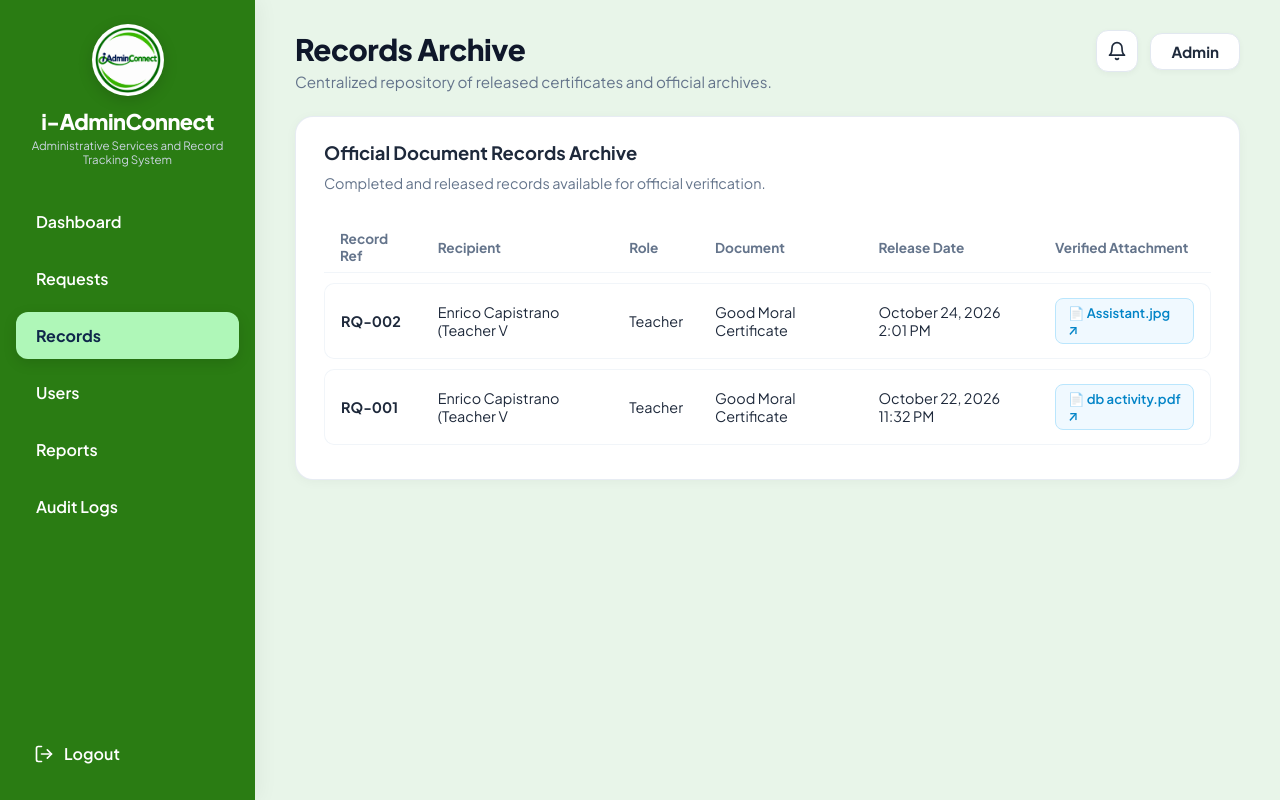
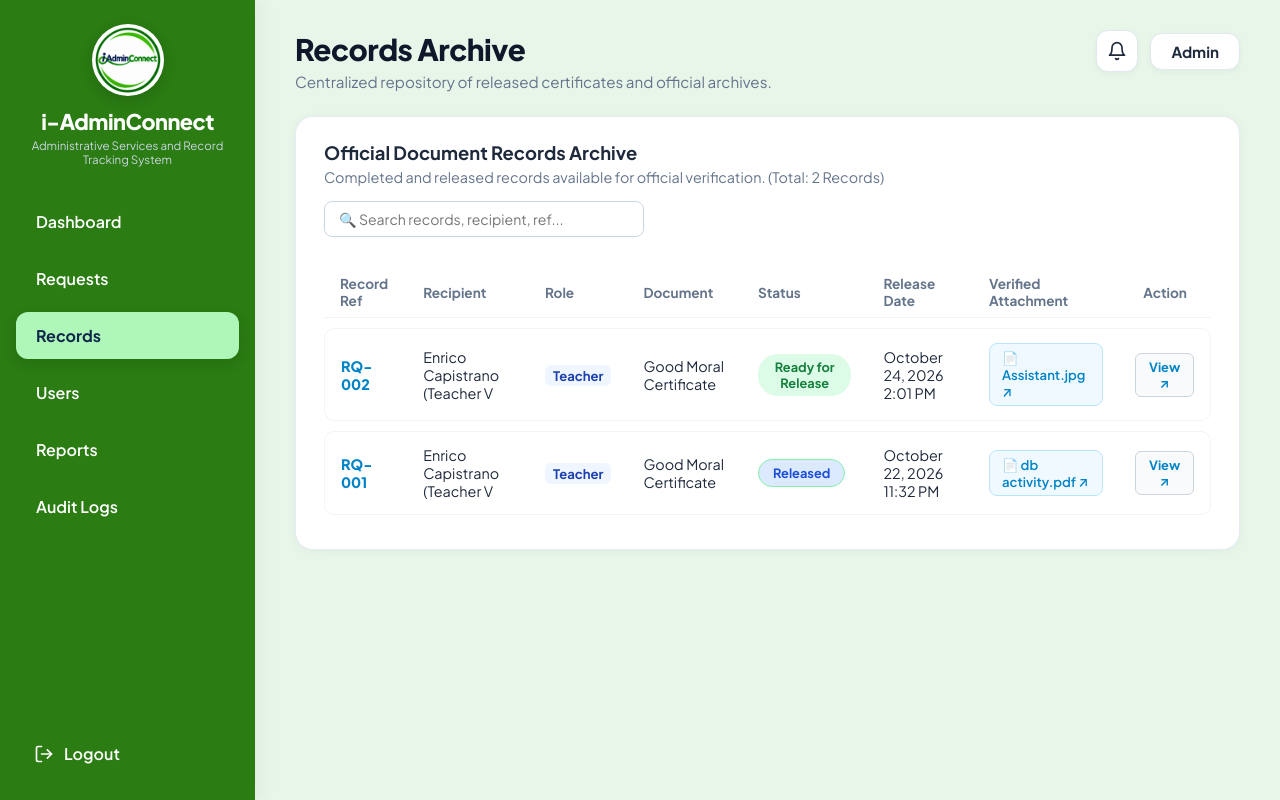
Before and after one commit to enricocapistrano03-hub/i-adminconnect, a PHP site: page /i-adminconnect/records.php in a window 1280 px wide. Run offline with PHP 8.4, Linux system fonts and the light colour scheme; a user stored in the database is signed in; data comes from the database, SQL or seed files in the repository.

Commit message:
Include Completed requests in records archive with status badge and search

```diff
--- a/records.php
+++ b/records.php
@@ -2,41 +2,67 @@
 $page_title_custom = "<h1>Records Archive</h1><p>Centralized repository of released certificates and official archives.</p>";
 require_once __DIR__ . '/includes/header.php';
 
+// Include Completed, Ready for Release, and Released so all finalized requests appear immediately
 $stmt = $pdo->query("SELECT r.*, u.full_name, u.role as requester_role, rt.name as request_type_name
     FROM requests r
     JOIN users u ON r.user_id = u.id
     JOIN request_types rt ON r.request_type_id = rt.id
-    WHERE r.status IN ('Ready for Release', 'Released')
+    WHERE r.status IN ('Completed', 'Ready for Release', 'Released')
     ORDER BY r.id DESC");
 $records = $stmt->fetchAll();
 ?>
 
 <div class="content-card">
-  <h2 class="card-title" style="margin-bottom: 10px;">Official Document Records Archive</h2>
-  <p style="font-size: 0.9rem; color: #64748b; margin-bottom: 20px;">
-    Completed and released records available for official verification.
+  <div style="display: flex; justify-content: space-between; align-items: center; flex-wrap: wrap; gap: 15px; margin-bottom: 20px;">
+    <div>
+      <h2 class="card-title" style="margin-bottom: 4px;">Official Document Records Archive</h2>
+      <p style="font-size: 0.9rem; color: #64748b; margin: 0;">
+        Completed and released records available for official verification. (Total: <?= count($records) ?> <?= count($records) === 1 ? 'Record' : 'Records' ?>)
       </p>
+    </div>
+    <!-- Quick Real-Time Search -->
+    <div style="max-width: 320px; width: 100%;">
+      <input type="text" id="record-search" class="form-control" placeholder="🔍 Search records, recipient, ref..." onkeyup="filterRecordsTable()" style="font-size: 0.88rem; padding: 8px 14px; border-radius: 8px;" />
+    </div>
+  </div>
 
   <div class="table-container">
-    <table class="custom-table">
+    <table class="custom-table" id="records-table">
       <thead>
         <tr>
           <th>Record Ref</th>
           <th>Recipient</th>
           <th>Role</th>
           <th>Document</th>
+          <th>Status</th>
           <th>Release Date</th>
           <th>Verified Attachment</th>
+          <th style="text-align: center;">Action</th>
         </tr>
       </thead>
       <tbody>
-        <?php foreach ($records as $r): ?>
+        <?php if (!empty($records)): ?>
+          <?php foreach ($records as $r):
+            $status_class = strtolower(str_replace(' ', '-', $r['status']));
+            $release_date = $r['stage4_time'] ?: ($r['stage3_time'] ?: date('F j, Y', strtotime($r['updated_at'])));
+          ?>
             <tr>
-            <td><strong><?= htmlspecialchars($r['tracking_number']) ?></strong></td>
+              <td>
+                <a href="request_details.php?id=<?= $r['id'] ?>" style="color: #0284c7; font-weight: 800; text-decoration: none;">
+                  <?= htmlspecialchars($r['tracking_number']) ?>
+                </a>
+              </td>
               <td><?= htmlspecialchars($r['full_name']) ?></td>
-            <td><?= ucfirst($r['requester_role']) ?></td>
+              <td>
+                <span style="font-size: 0.82rem; font-weight: 700; padding: 2px 8px; border-radius: 6px; <?= $r['requester_role'] === 'teacher' ? 'background: #eff6ff; color: #1e40af;' : 'background: #f0fdf4; color: #166534;' ?>">
+                  <?= ucfirst($r['requester_role']) ?>
+                </span>
+              </td>
               <td><?= htmlspecialchars($r['request_type_name']) ?></td>
-            <td><?= htmlspecialchars($r['stage4_time'] ?: date('F j, Y', strtotime($r['updated_at']))) ?></td>
+              <td>
+                <span class="badge-status <?= $status_class ?>"><?= htmlspecialchars($r['status']) ?></span>
+              </td>
+              <td><?= htmlspecialchars($release_date) ?></td>
               <td>
                 <?php
                 $r_atts = parse_attachments($r['attached_filename'] ?? '', $r['file_size_kb'] ?? '');
@@ -45,7 +71,7 @@ $records = $stmt->fetchAll();
                   <div style="display: flex; flex-direction: column; gap: 4px;">
                     <?php foreach ($r_atts as $att): ?>
                       <a href="view_file.php?id=<?= $r['id'] ?>&file=<?= urlencode($att['file']) ?>" target="_blank" class="attachment-preview-btn" title="View <?= htmlspecialchars($att['name']) ?> in new tab">
-                      📄 <?= htmlspecialchars(mb_strimwidth($att['name'], 0, 24, '...')) ?> ↗
+                        📄 <?= htmlspecialchars(mb_strimwidth($att['name'], 0, 22, '...')) ?> ↗
                       </a>
                     <?php endforeach; ?>
                   </div>
@@ -53,11 +79,34 @@ $records = $stmt->fetchAll();
                   <span style="color: #94a3b8; font-size: 0.82rem;">None</span>
                 <?php endif; ?>
               </td>
+              <td style="text-align: center;">
+                <a href="request_details.php?id=<?= $r['id'] ?>" style="background: #f8fafc; border: 1px solid #cbd5e1; color: #0284c7; padding: 5px 12px; border-radius: 6px; font-size: 0.8rem; font-weight: 700; text-decoration: none; display: inline-flex; align-items: center; gap: 4px;">
+                  View ↗
+                </a>
+              </td>
             </tr>
           <?php endforeach; ?>
+        <?php else: ?>
+          <tr>
+            <td colspan="8" style="text-align: center; color: #94a3b8; padding: 35px 20px;">
+              Walang completed o released records na nahanap sa archive.
+            </td>
+          </tr>
+        <?php endif; ?>
       </tbody>
     </table>
   </div>
 </div>
 
+<script>
+function filterRecordsTable() {
+  const query = document.getElementById('record-search').value.toLowerCase();
+  const rows = document.querySelectorAll('#records-table tbody tr');
+  rows.forEach(row => {
+    const text = row.textContent.toLowerCase();
+    row.style.display = text.includes(query) ? '' : 'none';
+  });
+}
+</script>
+
 <?php include __DIR__ . '/includes/footer.php'; ?>
--- a/update.php
+++ b/update.php
@@ -84,6 +84,7 @@ echo "</div>";
 echo "<div style='background: #f0fdf4; border: 1px solid #bbf7d0; border-radius: 10px; padding: 14px 18px; margin-bottom: 20px;'>";
 echo "<h3 style='margin: 0 0 8px 0; color: #166534; font-size: 0.95rem;'>Mga Na-update:</h3>";
 echo "<ul style='margin: 0; padding-left: 20px; color: #15803d; font-size: 0.88rem; line-height: 1.6;'>";
+echo "<li><strong>Records Archive (records.php):</strong> Agad nang papasok at makikita ang mga requests na minarkahang 'Completed' (kasama ng 'Ready for Release' at 'Released'), may kasama ding Status badge, clickable Ref link, at real-time search bar.</li>";
 echo "<li><strong>Admin / Teacher Reject Presets (request_details.php):</strong> Inalis ang quick presets sa Permanent Rejection (admin na ang maglalagay). Sa COE at Service Record, inalis din ang presets sa Return for Revision. Sa Certificate of Rating, tanging Rating Discrepancy lamang ang nakalagay.</li>";
 echo "<li><strong>Registrar / Student Reject Presets (request_details.php):</strong> Sa Good Moral Certificate, inalis lahat ng presets sa Revision at Permanent Rejection. Sa ibang student requests, inalis ang Valid ID at Incomplete Docs sa revision, at inalis ang Record Not Found at Institutional Guidelines sa rejection.</li>";
 echo "<li><strong>Form 137 Student Locator &amp; Required Attachment (submit_request.php):</strong> Pinalitan ang additional notes ng required fields (Recent Section, Year Graduated, Transferee University) at ginawang strictly required ang pag-attach ng dokumento (Request Letter / Valid ID) bago makapag-proceed.</li>";
```
Lines whose indentation alone changed are shown as unchanged.
